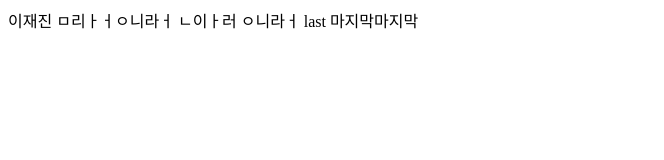
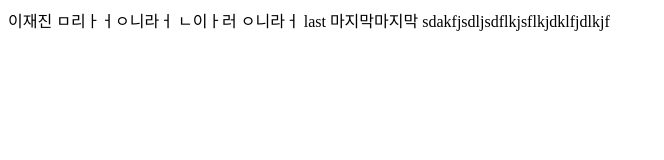
Before and after one commit to JaeJin2044/test2, a plain HTML site: page index.html in a window 1280 px wide. Shown: the whole page, without its empty margins (0-664 px from the left). Drawn offline with Linux system fonts and the light colour scheme.

Commit message:
이재진 마지막마지막마지막

```diff
--- a/index.html
+++ b/index.html
@@ -10,6 +10,7 @@
 		</head>
 		<body>
 			이재진 ㅁ리ㅏㅓㅇ니라ㅓ ㄴ이ㅏ러 ㅇ니라ㅓ last 마지막마지막
+			sdakfjsdljsdflkjsflkjdklfjdlkjf
 		</body>
 	</html>
 </html>
```
